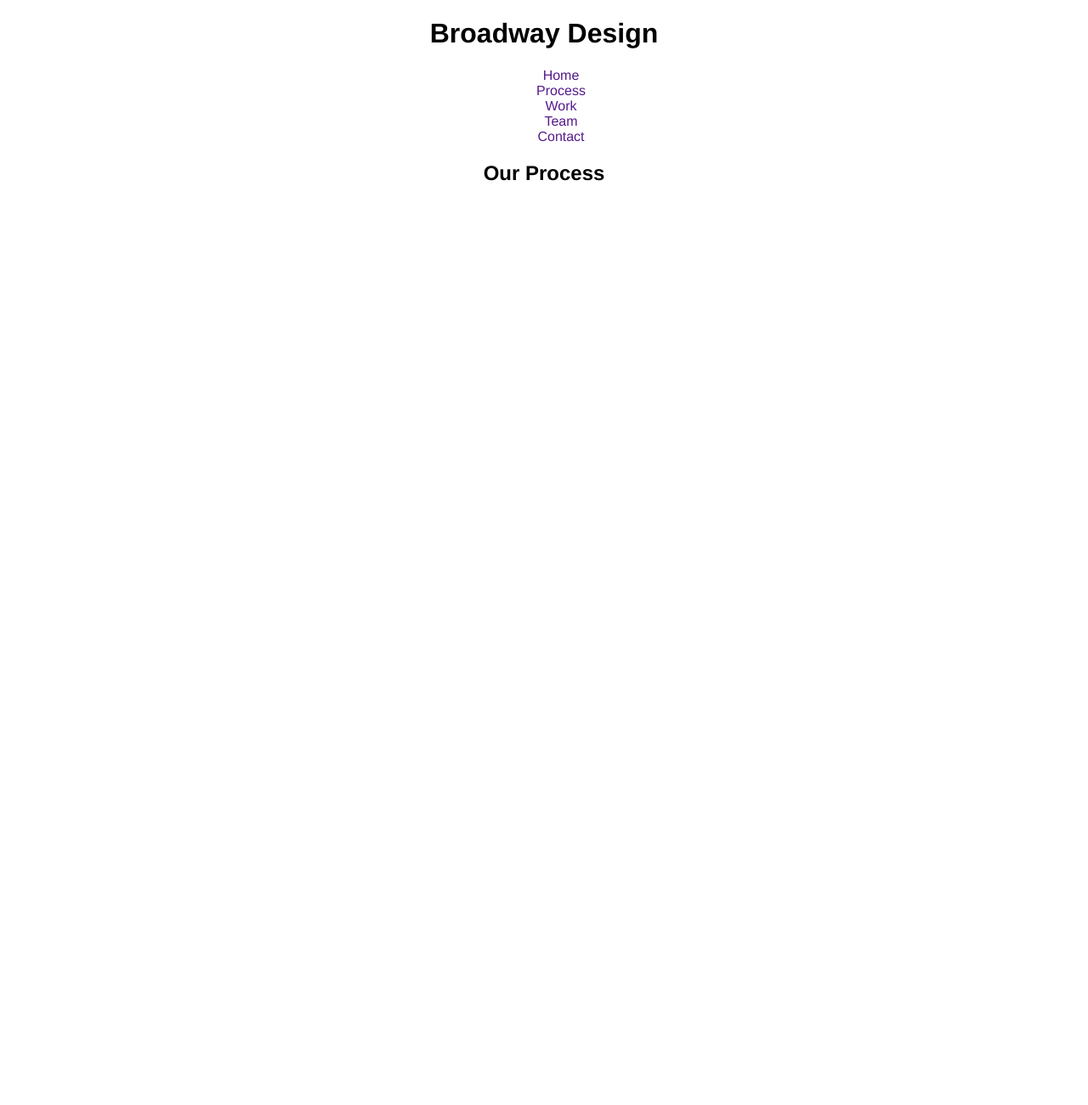
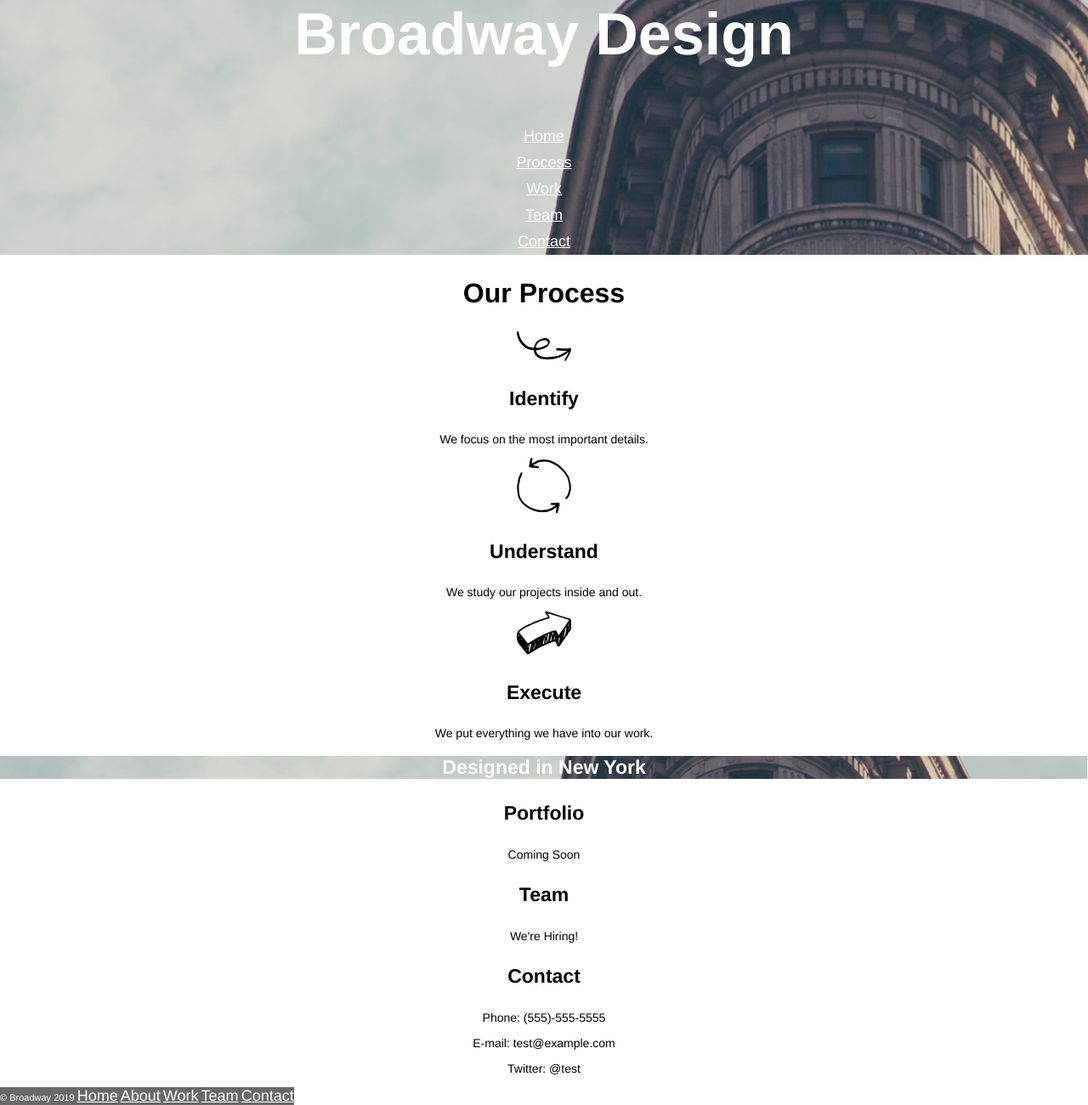
Before and after one commit to Mkleemjr/broadway1, a plain HTML site: page index.html in a window 1280 px wide. Shown: the whole page at 85% size. Before the commit the page ends 800 px from the top, so only its background shows below. Drawn offline with Linux system fonts and the light colour scheme.

Commit message:
Final commit to index.html and style.css files.

```diff
--- a/index.html
+++ b/index.html
@@ -8,18 +8,69 @@
     <link href="resources/css/style.css" type="text/css" rel="stylesheet" />
 </head>
 <body>
-    <header>
+    <!-- Hero Section -->
+    <header class="background-image hero" id="home">
         <h1>Broadway Design</h1>
-        <ul>
-            <li><a href="">Home</a></li>
-            <li><a href="">Process</a></li>
-            <li><a href="">Work</a></li>
-            <li><a href="">Team</a></li>
-            <li><a href="">Contact</a></li>
-        </ul>
+        <p><a class="btn-nav" href="#home">Home</a></p>
+        <p><a class="btn-nav"href="#process">Process</a></p>
+        <p><a class="btn-nav" href="#work">Work</a></p>
+        <p><a class="btn-nav" href="#team">Team</a></p>
+        <p><a class="btn-nav" href="#contact">Contact</a></p>
     </header>
-    <div>
+    <!-- Process Section -->
+    <div class="supporting" id="process">
         <h2>Our Process</h2>
     </div>
+    <div class="supporting-item">
+        <img src="resources/images/identify.svg" >
+        <h3>Identify</h3>
+        <p>We focus on the most important details.</p>
+    </div>
+    <div class="supporting-item">
+        <img src="resources/images/understand.svg" >
+        <h3>Understand</h3>
+        <p>We study our projects inside and out.</p>
+    </div>
+    <div class="supporting-item">
+        <img src="resources/images/execute.svg" >
+        <h3>Execute</h3>
+        <p>We put everything we have into our work.</p>
+    </div>
+    <!-- Mini Hero Section -->
+    <div class="hero">
+        <h2>Designed in New York</h2>
+    </div>
+    <!-- About Section -->
+    <div class="supporting" id="work">
+        <div class="supporting-item">
+            <h3>Portfolio</h3>
+            <p>Coming Soon</p>
+        </div>
+    </div>
+    <div class="supporting" id="team">
+        <div class="supporting-item">
+            <h3>Team</h3>
+            <p>We're Hiring!</p>
+        </div>
+    </div>
+    <div class="supporting" id="contact">
+        <div class="supporting-item">
+            <h3>Contact</h3>
+            <p>Phone: (555)-555-5555</p>
+            <p>E-mail: test@example.com</p>
+            <p>Twitter: @test</p>
+        </div>
+    </div>
+    <!-- Footer Section -->
+    <footer>
+        <p>&copy; Broadway 2019
+            <a class="btn-nav" href="#">Home</a>
+            <a class="btn-nav" href="#about">About</a>
+            <a class="btn-nav" href="#work">Work</a>
+            <a class="btn-nav" href="#team">Team</a>
+            <a class="btn-nav" href="#contact">Contact</a>
+        </p>
+
+    </footer>
 </body>
 </html>
--- a/resources/css/style.css
+++ b/resources/css/style.css
@@ -1,16 +1,77 @@
 * {
     font-family: Helvetica, sans-serif;
     text-align: center;
+    margin: 0;
 }
 
-h1 {
-    color: black;
+div {
+    display: block;
 }
 
-header ul {
-    list-style-type: none;
+header h1 {
+    color: white;
+    font-size: 70px;
+    font-weight: bold;
+    padding-bottom: 60px;
+    text-align: center;
 }
 
-header ul li a {
-    text-decoration: none;
+header {
+    text-align: center;
+    color: white;
 }
+
+.btn-nav  {
+    font-size: 18px;
+    color: white;
+}
+
+ .hero p {
+    margin: 10px auto;
+}
+
+.background-image {
+    background-image: url('../images/the-flatiron-building.png');
+    height: 300px;
+    width: 100%;
+    background-position: center;
+    background-repeat: no-repeat;
+    background-size: cover;
+}
+
+.supporting h2 {
+    font-weight: bold;
+    font-size: 32px;
+    margin: 26.56px;
+}
+
+.supporting-item h3 {
+    font-weight: bold;
+    font-size: 23px;
+    margin: 26.56px;
+}
+
+.supporting-item p {
+    font-size: 14px;
+    margin: 14px 0px;
+}
+
+.hero h2 {
+    color: white;
+    font-size: 23px;
+    font-weight: bold;
+    margin: 19.09px 0;
+    background-image: url('../images/the-flatiron-building.png');
+    height: auto;
+    width: 100%;
+    background-position: center;
+    background-repeat: no-repeat;
+    background-size: cover;
+}
+
+footer {
+    float: left;
+    background-color: dimgray;
+    color: white;
+    font-size: 11px;
+}
```
